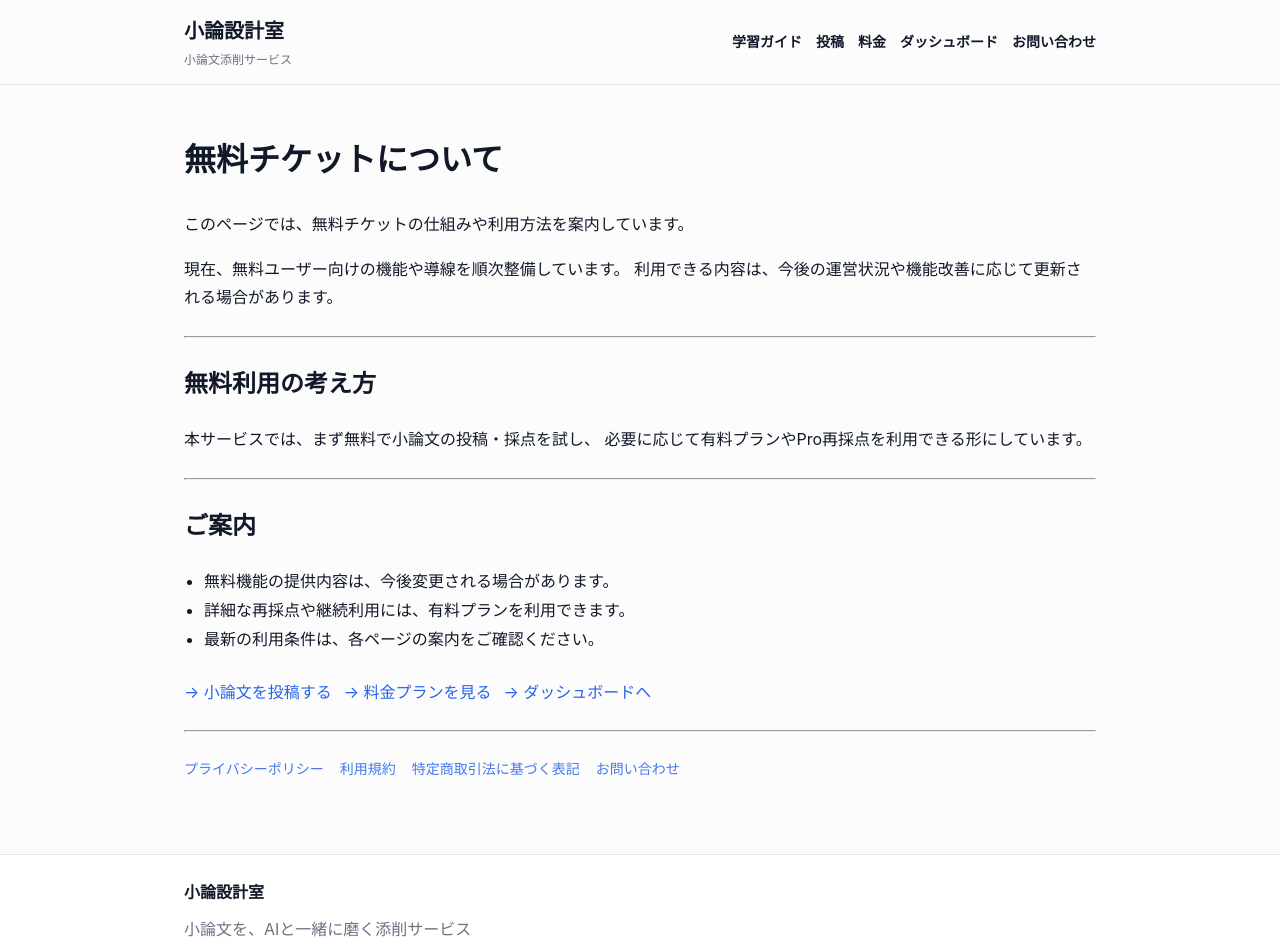
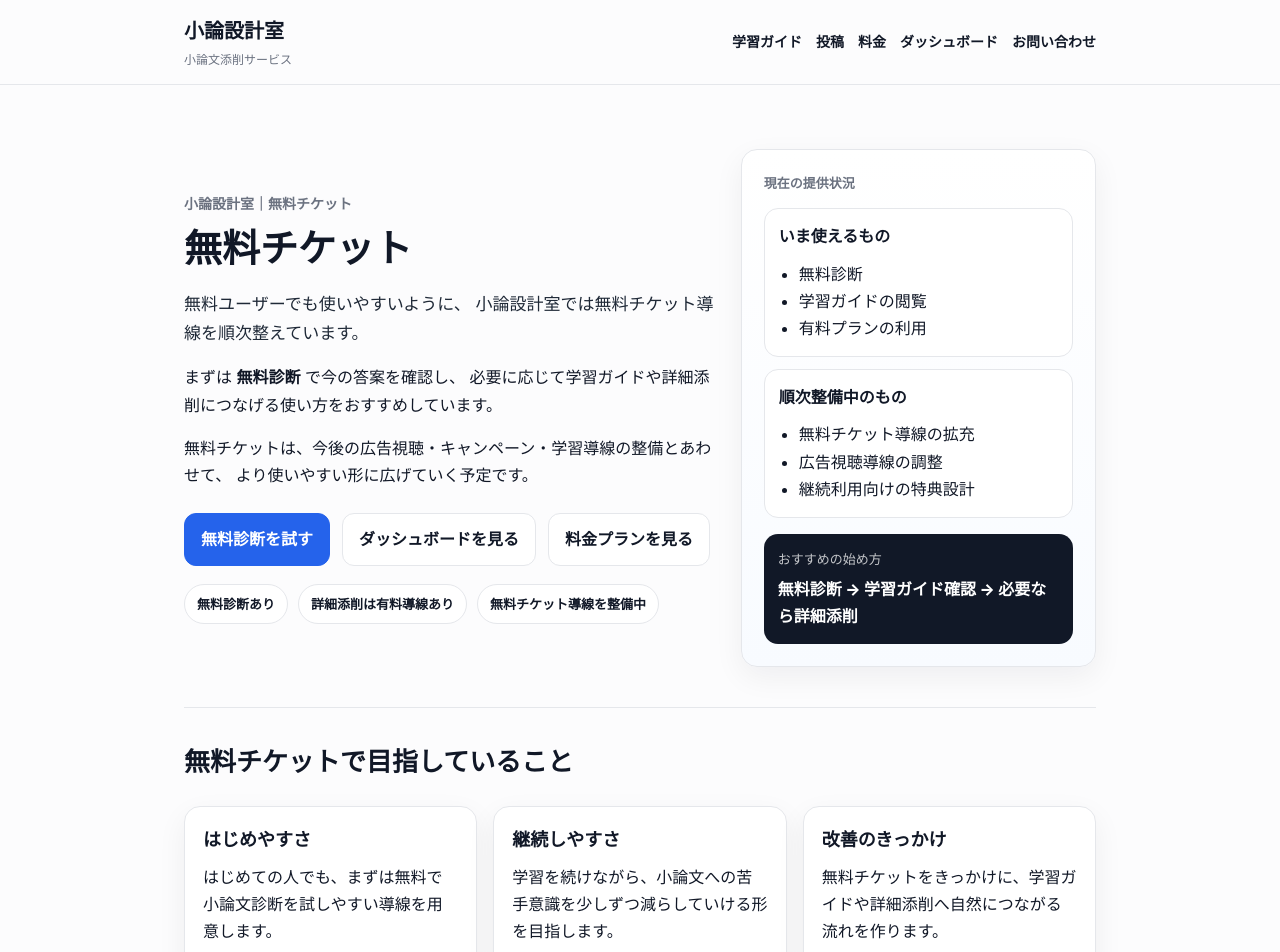
Before and after one commit to roromukuro-afk/shoron-rewarded-web, a Next.js app: page /rewarded in a window 1280 px wide. Shown: the top 952 px of the page. Built offline with nearby package versions, Linux system fonts and the light colour scheme.

Commit message:
improve rewarded page to complete free ticket hub

```diff
--- a/app/rewarded/page.tsx
+++ b/app/rewarded/page.tsx
@@ -1,56 +1,304 @@
-"use client";
-
 import Link from "next/link";
 
 export default function RewardedPage() {
   return (
-    <main style={{ maxWidth: 960, margin: "0 auto", padding: 24, lineHeight: 1.8 }}>
-      <h1 style={{ fontSize: 32, fontWeight: 900 }}>無料チケットについて</h1>
+    <main>
+      <div className="container">
+        <section style={{ padding: "40px 0 12px" }}>
+          <div
+            style={{
+              display: "grid",
+              gap: 24,
+              gridTemplateColumns: "1.2fr 0.8fr",
+              alignItems: "center",
+            }}
+          >
+            <div>
+              <div className="page-eyebrow">小論設計室｜無料チケット</div>
+              <h1 className="page-title">無料チケット</h1>
+              <p className="page-lead">
+                無料ユーザーでも使いやすいように、
+                小論設計室では無料チケット導線を順次整えています。
+              </p>
 
-      <p style={{ marginTop: 16 }}>
-        このページでは、無料チケットの仕組みや利用方法を案内しています。
-      </p>
+              <p style={{ marginTop: 12 }}>
+                まずは <b>無料診断</b> で今の答案を確認し、
+                必要に応じて学習ガイドや詳細添削につなげる使い方をおすすめしています。
+              </p>
 
-      <p style={{ marginTop: 10 }}>
-        現在、無料ユーザー向けの機能や導線を順次整備しています。
-        利用できる内容は、今後の運営状況や機能改善に応じて更新される場合があります。
-      </p>
+              <p style={{ marginTop: 12 }}>
+                無料チケットは、今後の広告視聴・キャンペーン・学習導線の整備とあわせて、
+                より使いやすい形に広げていく予定です。
+              </p>
 
-      <hr style={{ margin: "24px 0" }} />
+              <div className="button-row" style={{ marginTop: 24 }}>
+                <Link href="/submit" className="button-primary">
+                  無料診断を試す
+                </Link>
 
-      <section>
-        <h2 style={{ fontSize: 24, fontWeight: 900 }}>無料利用の考え方</h2>
-        <p style={{ marginTop: 12 }}>
-          本サービスでは、まず無料で小論文の投稿・採点を試し、
-          必要に応じて有料プランやPro再採点を利用できる形にしています。
-        </p>
-      </section>
+                <Link href="/dashboard" className="button-secondary">
+                  ダッシュボードを見る
+                </Link>
 
-      <hr style={{ margin: "24px 0" }} />
+                <Link href="/billing" className="button-secondary">
+                  料金プランを見る
+                </Link>
+              </div>
 
-      <section>
-        <h2 style={{ fontSize: 24, fontWeight: 900 }}>ご案内</h2>
-        <ul style={{ marginTop: 12, paddingLeft: 20 }}>
-          <li>無料機能の提供内容は、今後変更される場合があります。</li>
-          <li>詳細な再採点や継続利用には、有料プランを利用できます。</li>
-          <li>最新の利用条件は、各ページの案内をご確認ください。</li>
-        </ul>
-      </section>
+              <div
+                style={{
+                  display: "flex",
+                  gap: 10,
+                  flexWrap: "wrap",
+                  marginTop: 18,
+                }}
+              >
+                <span
+                  style={{
+                    background: "#fff",
+                    border: "1px solid var(--line)",
+                    borderRadius: 999,
+                    padding: "8px 12px",
+                    fontSize: 13,
+                    fontWeight: 700,
+                  }}
+                >
+                  無料診断あり
+                </span>
+                <span
+                  style={{
+                    background: "#fff",
+                    border: "1px solid var(--line)",
+                    borderRadius: 999,
+                    padding: "8px 12px",
+                    fontSize: 13,
+                    fontWeight: 700,
+                  }}
+                >
+                  詳細添削は有料導線あり
+                </span>
+                <span
+                  style={{
+                    background: "#fff",
+                    border: "1px solid var(--line)",
+                    borderRadius: 999,
+                    padding: "8px 12px",
+                    fontSize: 13,
+                    fontWeight: 700,
+                  }}
+                >
+                  無料チケット導線を整備中
+                </span>
+              </div>
+            </div>
 
-      <div style={{ marginTop: 24, display: "flex", gap: 12, flexWrap: "wrap" }}>
-        <Link href="/submit">→ 小論文を投稿する</Link>
-        <Link href="/billing">→ 料金プランを見る</Link>
-        <Link href="/dashboard">→ ダッシュボードへ</Link>
+            <div>
+              <div
+                className="card"
+                style={{
+                  padding: 22,
+                  background: "linear-gradient(180deg, #ffffff 0%, #f8fbff 100%)",
+                }}
+              >
+                <div style={{ fontSize: 13, color: "var(--muted)", fontWeight: 700 }}>
+                  現在の提供状況
+                </div>
+
+                <div style={{ marginTop: 14, display: "grid", gap: 12 }}>
+                  <div
+                    style={{
+                      padding: 14,
+                      borderRadius: 14,
+                      border: "1px solid var(--line)",
+                      background: "#fff",
+                    }}
+                  >
+                    <div style={{ fontWeight: 900 }}>いま使えるもの</div>
+                    <ul style={{ margin: "10px 0 0", paddingLeft: 20 }}>
+                      <li>無料診断</li>
+                      <li>学習ガイドの閲覧</li>
+                      <li>有料プランの利用</li>
+                    </ul>
+                  </div>
+
+                  <div
+                    style={{
+                      padding: 14,
+                      borderRadius: 14,
+                      border: "1px solid var(--line)",
+                      background: "#fff",
+                    }}
+                  >
+                    <div style={{ fontWeight: 900 }}>順次整備中のもの</div>
+                    <ul style={{ margin: "10px 0 0", paddingLeft: 20 }}>
+                      <li>無料チケット導線の拡充</li>
+                      <li>広告視聴導線の調整</li>
+                      <li>継続利用向けの特典設計</li>
+                    </ul>
+                  </div>
+                </div>
+
+                <div
+                  style={{
+                    marginTop: 16,
+                    padding: 14,
+                    borderRadius: 14,
+                    background: "#111827",
+                    color: "#fff",
+                  }}
+                >
+                  <div style={{ fontSize: 13, opacity: 0.75 }}>おすすめの始め方</div>
+                  <div style={{ marginTop: 6, fontWeight: 800 }}>
+                    無料診断 → 学習ガイド確認 → 必要なら詳細添削
+                  </div>
+                </div>
+              </div>
+            </div>
+          </div>
+        </section>
+
+        <hr className="divider" />
+
+        <section className="section">
+          <h2 style={{ fontSize: 26, fontWeight: 900 }}>無料チケットで目指していること</h2>
+
+          <div
+            className="card-grid"
+            style={{
+              marginTop: 18,
+              gridTemplateColumns: "repeat(auto-fit, minmax(240px, 1fr))",
+            }}
+          >
+            <div className="card">
+              <div style={{ fontWeight: 900, fontSize: 18 }}>はじめやすさ</div>
+              <p style={{ marginTop: 8 }}>
+                はじめての人でも、まずは無料で小論文診断を試しやすい導線を用意します。
+              </p>
+            </div>
+
+            <div className="card">
+              <div style={{ fontWeight: 900, fontSize: 18 }}>継続しやすさ</div>
+              <p style={{ marginTop: 8 }}>
+                学習を続けながら、小論文への苦手意識を少しずつ減らしていける形を目指します。
+              </p>
+            </div>
+
+            <div className="card">
+              <div style={{ fontWeight: 900, fontSize: 18 }}>改善のきっかけ</div>
+              <p style={{ marginTop: 8 }}>
+                無料チケットをきっかけに、学習ガイドや詳細添削へ自然につながる流れを作ります。
+              </p>
+            </div>
+          </div>
+        </section>
+
+        <hr className="divider" />
+
+        <section className="section">
+          <h2 style={{ fontSize: 26, fontWeight: 900 }}>現在のおすすめの使い方</h2>
+
+          <div
+            className="card-grid"
+            style={{
+              marginTop: 18,
+              gridTemplateColumns: "repeat(auto-fit, minmax(220px, 1fr))",
+            }}
+          >
+            {[
+              ["1", "無料診断を試す", "まずは答案を投稿して、今の課題を確認する"],
+              ["2", "学習ガイドを読む", "構成・結論・失敗例を記事で確認する"],
+              ["3", "必要なら詳細添削へ", "もっと深く直したいときに有料導線を使う"],
+            ].map(([num, title, desc]) => (
+              <div key={num} className="card">
+                <div
+                  style={{
+                    width: 42,
+                    height: 42,
+                    borderRadius: 999,
+                    background: "var(--accent-soft)",
+                    color: "var(--accent)",
+                    display: "flex",
+                    alignItems: "center",
+                    justifyContent: "center",
+                    fontWeight: 900,
+                    marginBottom: 12,
+                  }}
+                >
+                  {num}
+                </div>
+
+                <div style={{ fontWeight: 900, fontSize: 18 }}>{title}</div>
+                <p style={{ marginTop: 8 }}>{desc}</p>
+              </div>
+            ))}
+          </div>
+        </section>
+
+        <hr className="divider" />
+
+        <section className="section">
+          <h2 style={{ fontSize: 26, fontWeight: 900 }}>無料導線の今後について</h2>
+
+          <div className="card" style={{ marginTop: 18 }}>
+            <p>
+              無料チケットや広告視聴導線は、使いやすさと学習継続のしやすさを重視しながら調整しています。
+            </p>
+            <p style={{ marginTop: 12 }}>
+              現時点では、<b>無料診断</b> と <b>学習ガイド</b> を中心に使ってもらい、
+              必要に応じて詳細添削や料金プランへ進める形を基本にしています。
+            </p>
+            <p style={{ marginTop: 12 }}>
+              今後は、無料ユーザーでも継続的に使いやすい形を目指して、
+              無料チケット導線の拡充を進めていきます。
+            </p>
+          </div>
+        </section>
+
+        <hr className="divider" />
+
+        <section className="section">
+          <h2 style={{ fontSize: 26, fontWeight: 900 }}>よくある質問</h2>
+
+          <div className="card-grid" style={{ marginTop: 18 }}>
+            <div className="card">
+              <div style={{ fontWeight: 900 }}>無料チケットは今すぐ使えますか？</div>
+              <p style={{ marginTop: 8 }}>
+                導線や提供方法は順次調整中です。現在は、無料診断と学習ガイドを中心に利用できます。
+              </p>
+            </div>
+
+            <div className="card">
+              <div style={{ fontWeight: 900 }}>無料でも小論文は見てもらえますか？</div>
+              <p style={{ marginTop: 8 }}>
+                はい。まずは無料診断として、点数や要約、改善ポイントの確認ができます。
+              </p>
+            </div>
+
+            <div className="card">
+              <div style={{ fontWeight: 900 }}>もっと詳しく見たい場合は？</div>
+              <p style={{ marginTop: 8 }}>
+                詳細な改善や再確認が必要な場合は、料金プランや詳細添削の利用をおすすめしています。
+              </p>
+            </div>
+          </div>
+        </section>
+
+        <hr className="divider" />
+
+        <div className="button-row">
+          <Link href="/submit" className="button-primary">
+            無料診断を試す
+          </Link>
+
+          <Link href="/guide" className="button-secondary">
+            学習ガイドを見る
+          </Link>
+
+          <Link href="/dashboard" className="button-secondary">
+            ダッシュボードへ
+          </Link>
+        </div>
       </div>
-
-      <hr style={{ margin: "24px 0" }} />
-
-      <footer style={{ fontSize: 14, opacity: 0.85, display: "flex", gap: 16, flexWrap: "wrap" }}>
-        <Link href="/privacy">プライバシーポリシー</Link>
-        <Link href="/terms">利用規約</Link>
-        <Link href="/commerce">特定商取引法に基づく表記</Link>
-        <Link href="/contact">お問い合わせ</Link>
-      </footer>
     </main>
   );
 }
```
